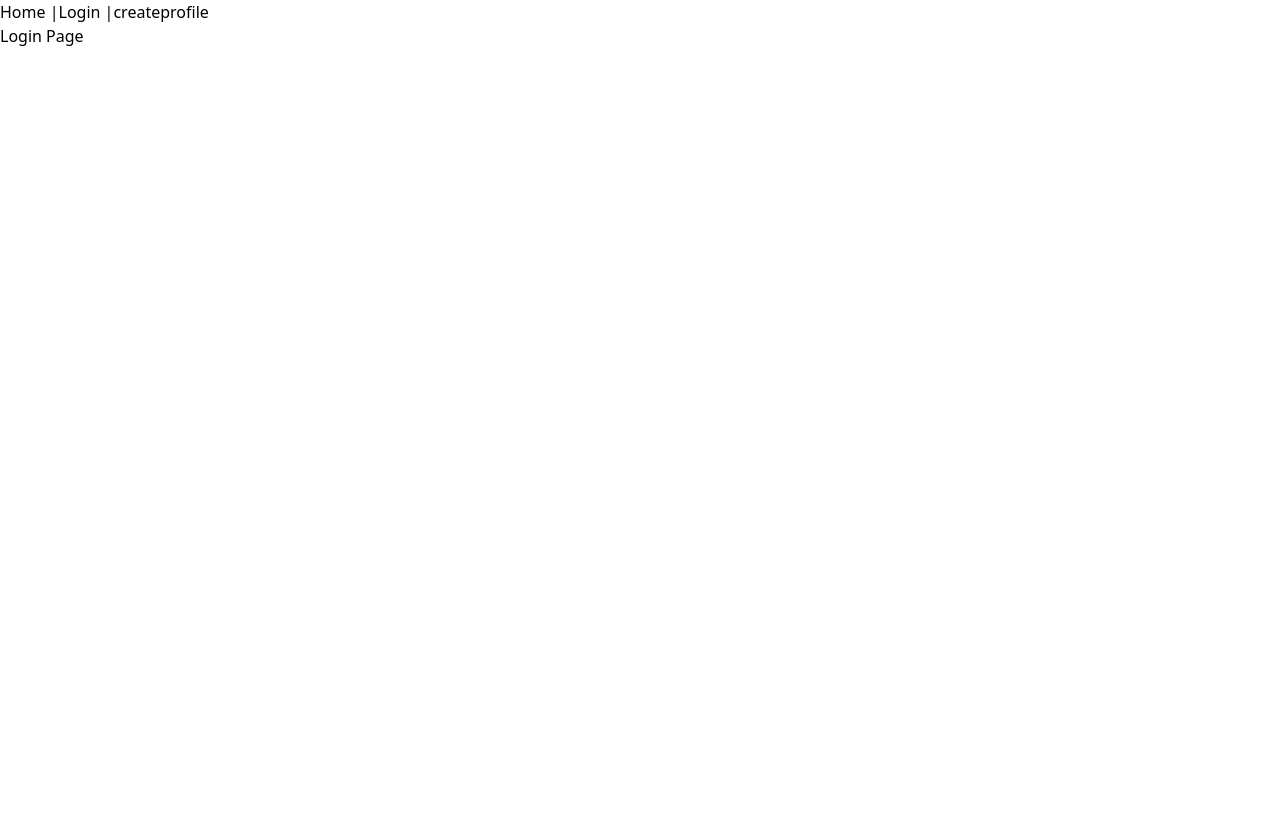
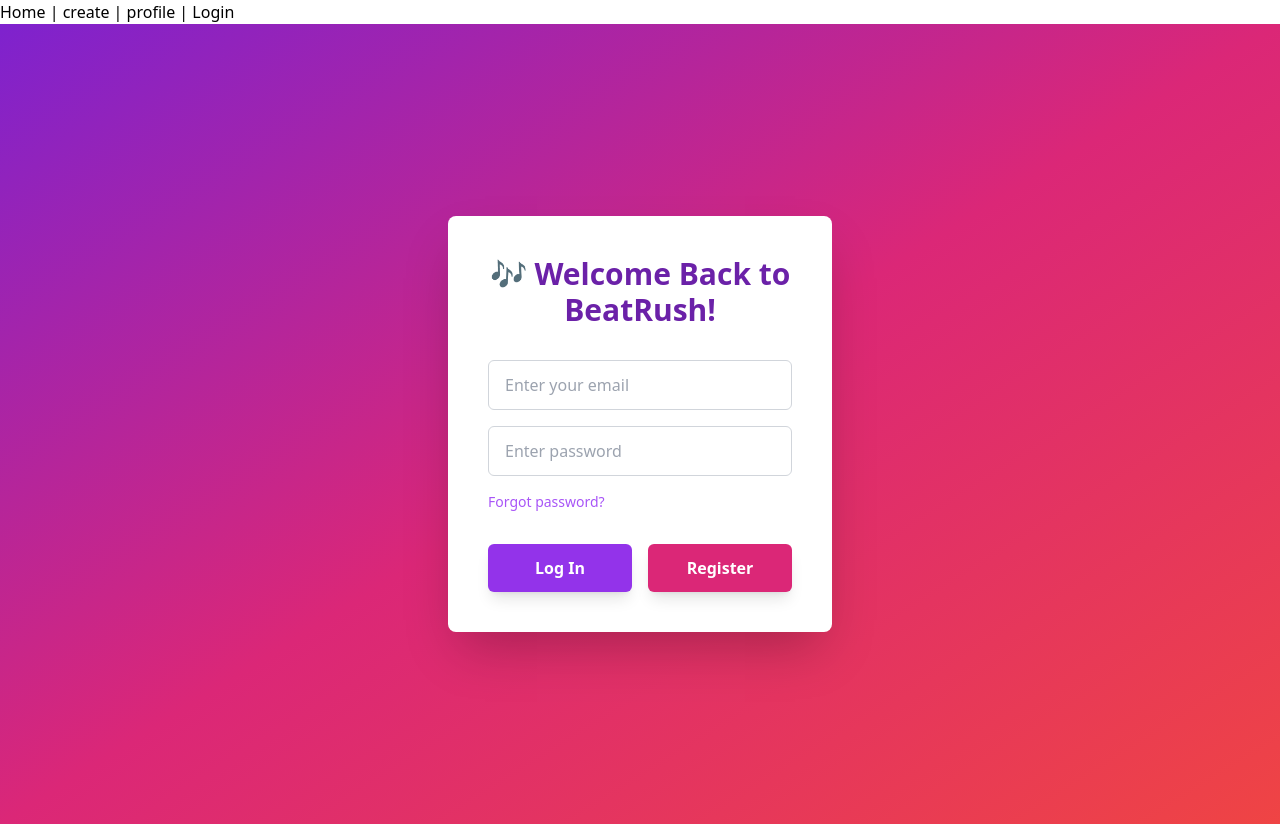
Before and after one commit to AshutoshMadhesiya/BeatRush, a React (Create React App) app in the folder frontend_beatrush/: page /login in a window 1280 px wide. Before the commit the page ends 800 px from the top, so only its background shows below. Built offline with nearby package versions, Linux system fonts and the light colour scheme.

Commit message:
make the logIn page basic design

```diff
--- a/frontend_beatrush/src/App.js
+++ b/frontend_beatrush/src/App.js
@@ -3,7 +3,7 @@
 import { BrowserRouter as Router, Routes, Route, Link } from 'react-router-dom';
 import Home from './components/Home.js';
 import Profile from './components/Profile.js';
-import Login from './components/Login.js';
+import Login from './Auth/Login.js';
 import Create from './components/Create.js';
 
 function App() {
@@ -12,15 +12,15 @@
             <div>
                 <nav>
                     <Link to="/">Home</Link> |
-                    <Link to="/login">Login</Link> |
-                    <Link to="/create">create</Link>
-                    <Link to="/profile">profile</Link>
+                    <Link to="/create"> create</Link> |
+                    <Link to="/profile"> profile</Link> |
+                    <Link to="/login"> Login</Link>
                 </nav>
                 <Routes>
-                <Route path="/" element={<Home />} />
-                <Route path="/login" element={<Login />} />
-                <Route path="/create" element={<Create/>}/>
-                <Route path="/profile" element={<Profile/>}/>
+                    <Route path="/" element={<Home />} />
+                    <Route path="/create" element={<Create/>}/>
+                    <Route path="/profile" element={<Profile/>}/>
+                    <Route path="/login" element={<Login />} />
                 </Routes>
             </div>
         </Router>
--- /dev/null
+++ b/frontend_beatrush/src/Auth/Login.js
@@ -0,0 +1,40 @@
+import React from "react";
+function Login() {
+  return (
+    <>
+      <body class="flex items-center justify-center min-h-screen bg-gradient-to-br from-purple-700 via-pink-600 to-red-500">
+        <div class="bg-white rounded-lg shadow-2xl p-10 max-w-sm w-full transform transition duration-500 hover:scale-105">
+          <h2 class="text-3xl font-bold text-center text-purple-800 mb-8">
+            🎶 Welcome Back to BeatRush!
+          </h2>
+          <form class="flex flex-col space-y-4">
+            <input
+              type="email"
+              placeholder="Enter your email"
+              class="px-4 py-3 border border-gray-300 rounded-md focus:outline-none focus:ring-2 focus:ring-purple-500"
+            />
+            <input
+              type="password"
+              placeholder="Enter password"
+              class="px-4 py-3 border border-gray-300 rounded-md focus:outline-none focus:ring-2 focus:ring-purple-500"
+            />
+          </form>
+          <div class="text-sm text-purple-500 hover:text-purple-600 hover:underline cursor-pointer mt-4">
+            Forgot password?
+          </div>
+          <div class="flex justify-between mt-8 space-x-4">
+            <button class="w-full bg-purple-600 text-white font-bold py-3 rounded-md shadow-lg hover:bg-purple-700 focus:outline-none focus:ring-4 focus:ring-purple-500">
+              Log In
+            </button>
+            <button class="w-full bg-pink-600 text-white font-bold py-3 rounded-md shadow-lg hover:bg-pink-700 focus:outline-none focus:ring-4 focus:ring-pink-500">
+              Register
+            </button>
+          </div>
+        </div>
+      </body>
+
+    </>
+  );
+}
+
+export default Login;
--- a/frontend_beatrush/src/components/Login.js
+++ /dev/null
@@ -1,10 +0,0 @@
-import React from "react";
-function Login() {
-  return (
-    <>
-      Login Page
-    </>
-  );
-}
-
-export default Login;
```
Also changed, not shown: frontend_beatrush/src/Auth/register.js (added).
